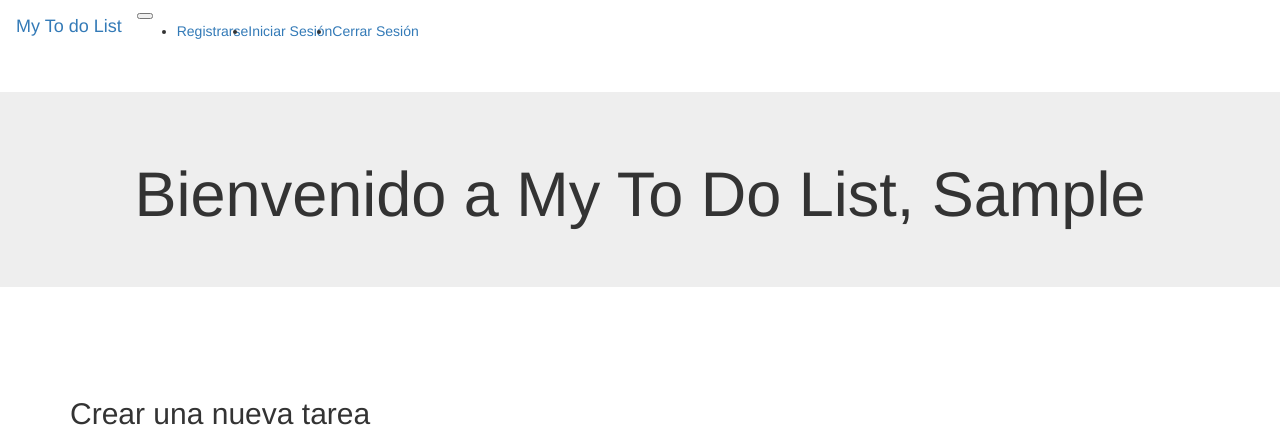
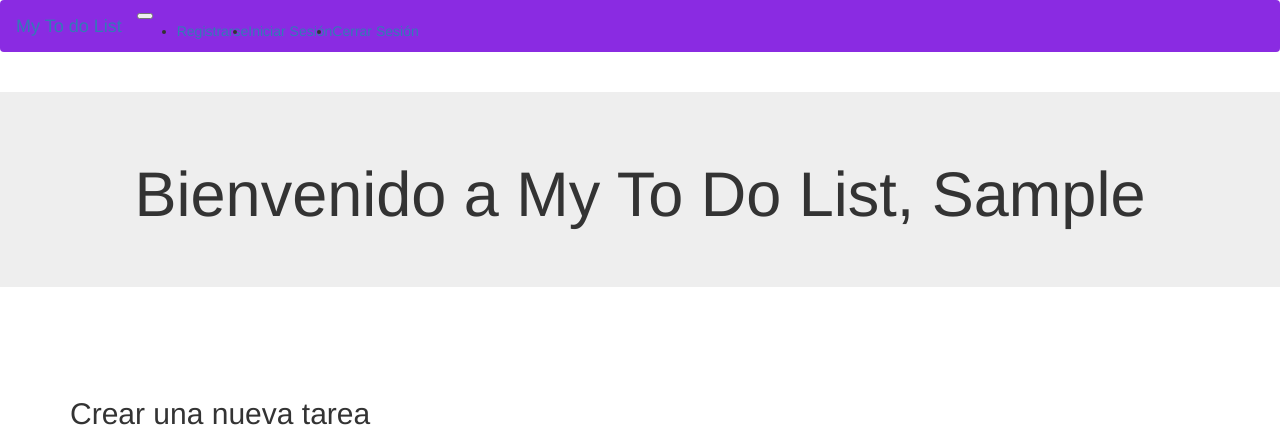
Before and after one commit to mariobarbosa777/ToDoList_PM, a Flask app: page / in a window 1280 px wide. Shown: the top 429 px of the page. Run offline with Flask 2, Linux system fonts and the light colour scheme; the visitor is signed in with stand-in values (Sample User, id 1); data that the repository does not hold is empty; some libraries are stand-ins or nearby versions.

Commit message:
CSS y clases modificadas

```diff
--- a/client/static/css/main.css
+++ b/client/static/css/main.css
@@ -1,8 +1,10 @@
-.card{
-    margin: 5% 0%;
-  }
-
-  .card-body{
+.card-body{
     margin: 0% 0% 0% 3%;
     padding: 6% 0%;
-  }
+    background-color: blueviolet;
+}
+
+
+.navbar{
+  background-color: blueviolet;
+}
--- a/client/templates/macros.html
+++ b/client/templates/macros.html
@@ -9,7 +9,7 @@
         {{ todo["title"] }}
     </h2>
 
-    <h3 class="card-subtitle mb-2 text-muted">
+    <h3 class="card-subtitle">
         {{ todo["description"] }}
     </h3>
 
--- a/client/templates/navbar.html
+++ b/client/templates/navbar.html
@@ -1,4 +1,4 @@
-<nav class="navbar navbar-expand-lg navbar-dark bg-dark" style="margin-bottom: 40px;">
+<nav class="navbar navbar-expand-lg" style="margin-bottom: 40px;">
     <a class="navbar-brand" href="{{ url_for('index') }}">My To do List</a>
     <button class="navbar-toggler" type="button" data-toggle="collapse" data-target="#navbarNavDropdown" aria-controls="navbarNavDropdown" aria-expanded="false" aria-label="Toggle navigation">
       <span class="navbar-toggler-icon"></span>
```
